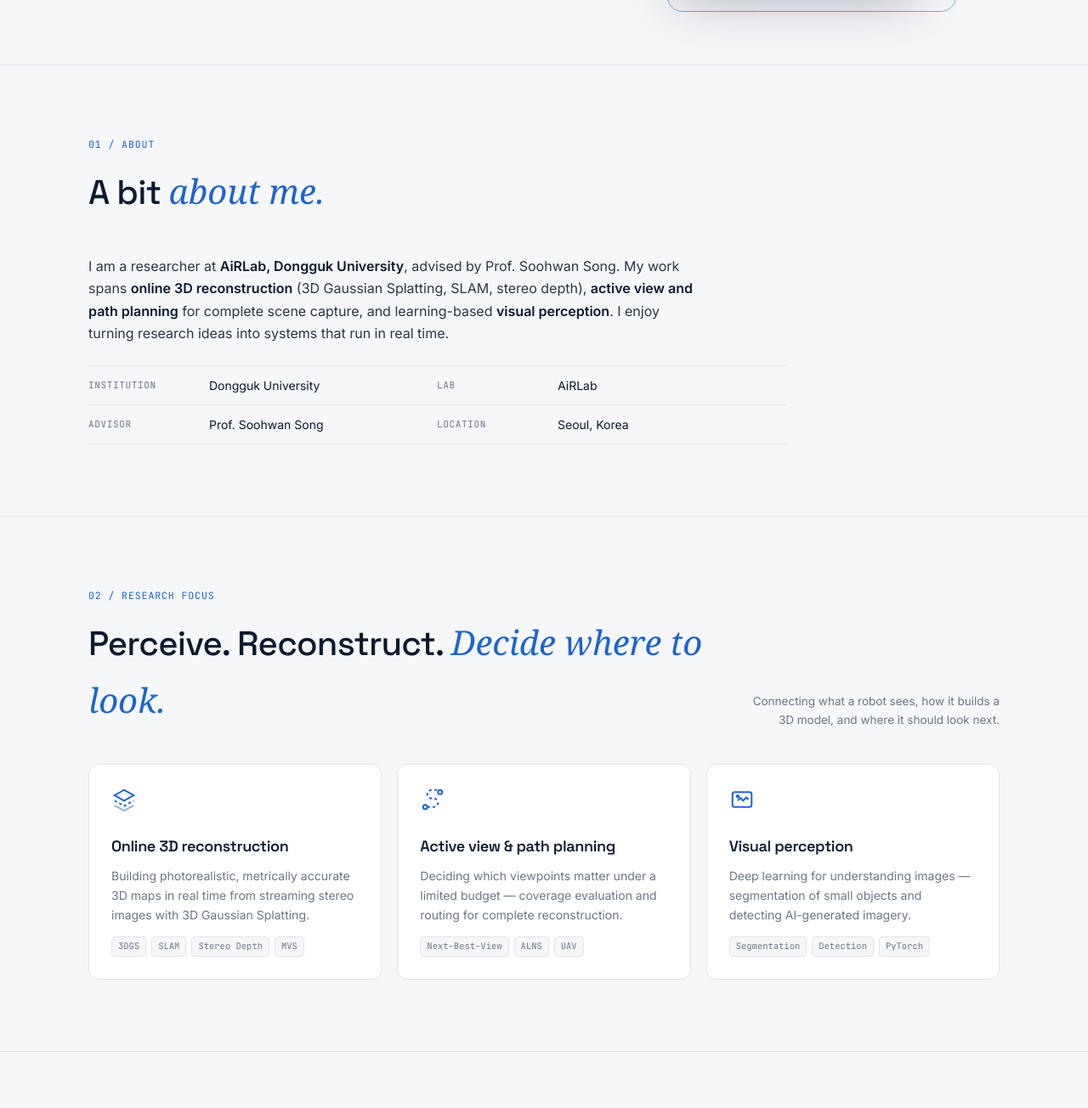
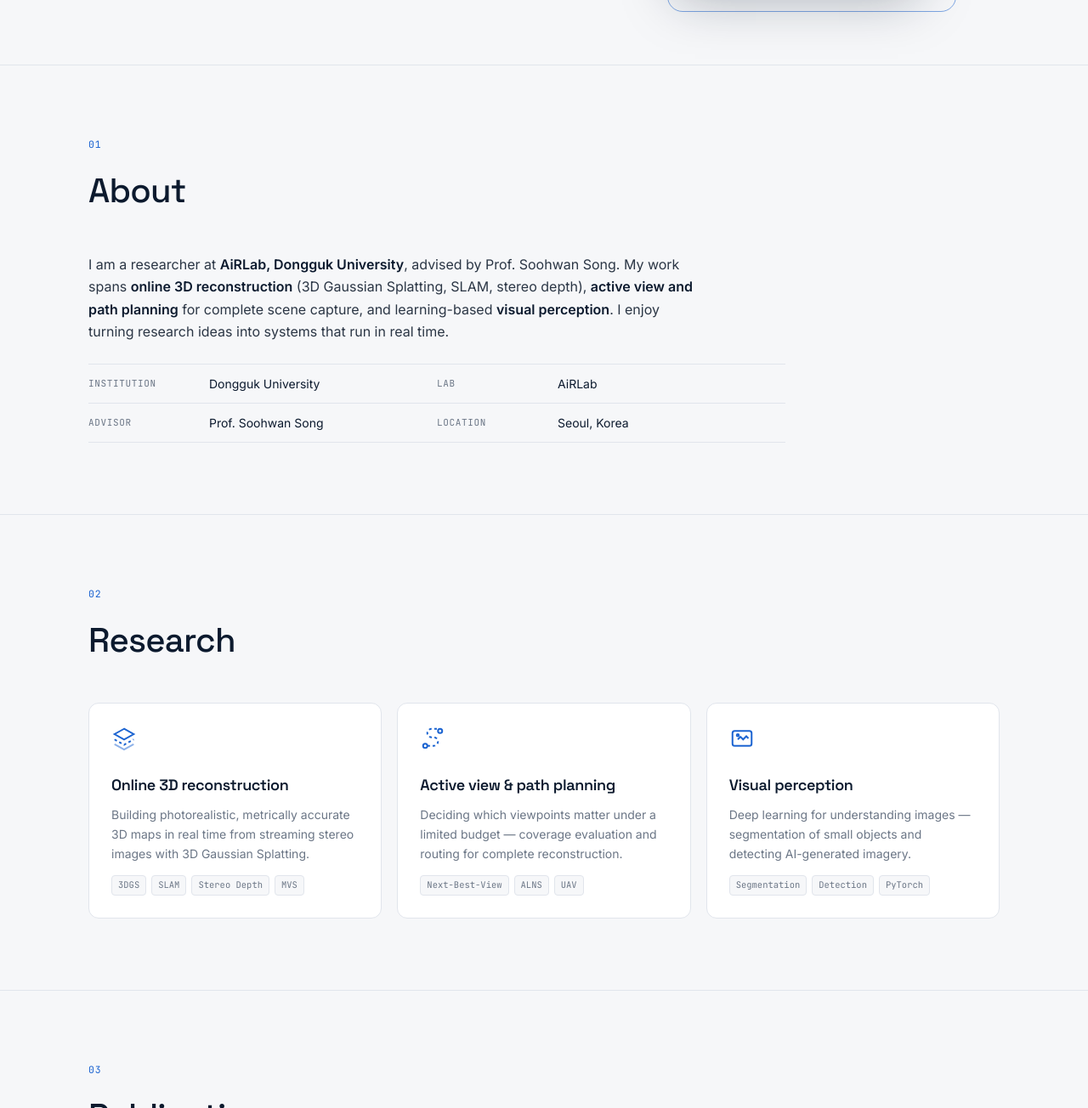
Before and after one commit to lsk1233/lsk1233.github.io, a Jekyll site: the page site/index.html, which Jekyll copies as it is, in a window 1280 px wide and 1400 px high, scrolled down 466 px, cut to the strip 96-1400 px from the top of the window. Shown: the whole strip at 85% size. Built offline with Jekyll 4.4.1, drawn with Linux system fonts in a browser that asks for light colours; some web fonts are replaced; some of the changed text lies outside the part shown.

Commit message:
Section titles as plain names

```diff
--- a/site/index.html
+++ b/site/index.html
@@ -217,6 +217,7 @@ html[lang="ko"] .mono{letter-spacing:.04em}
 .portrait{margin:0;justify-self:center;position:relative;width:min(340px,80%)}
 .portrait::before{content:"";position:absolute;inset:18px -18px -18px 18px;border:1.5px solid var(--accent);border-radius:18px;opacity:.55}
 .portrait img{position:relative;width:100%;aspect-ratio:4/5;object-fit:cover;border-radius:18px;background:var(--surface);box-shadow:0 30px 60px -30px rgba(12,26,46,.35)}
+.contact h2.plain{font-family:"Space Grotesk","Noto Sans KR",Inter,sans-serif;font-weight:500;font-size:clamp(28px,3.6vw,40px);letter-spacing:-.02em;margin-bottom:12px}
 .reveal{opacity:0;transform:translateY(14px);transition:opacity .6s ease,transform .6s ease}
 .reveal.in{opacity:1;transform:none}
 @media (prefers-reduced-motion:reduce){.reveal{opacity:1;transform:none;transition:none}html{scroll-behavior:auto}}
@@ -279,7 +280,7 @@ html[lang="ko"] .mono{letter-spacing:.04em}
 <!-- ============ 01 ABOUT ============ -->
 <section id="about"><div class="wrap">
   <div class="sec-head reveal">
-    <div><div class="mono" data-ko="01 / 소개">01 / About</div><h2 data-ko="저를 &lt;span class=&quot;serif&quot;&gt;소개합니다.&lt;/span&gt;">A bit <span class="serif">about me.</span></h2></div>
+    <div><div class="mono">01</div><h2 data-ko="소개">About</h2></div>
   </div>
   <div class="about reveal">
     <div>
@@ -297,8 +298,7 @@ html[lang="ko"] .mono{letter-spacing:.04em}
 <!-- ============ 02 RESEARCH FOCUS ============ -->
 <section id="research"><div class="wrap">
   <div class="sec-head reveal">
-    <div><div class="mono" data-ko="02 / 연구 분야">02 / Research Focus</div><h2 data-ko="인식하고, 복원하고, &lt;span class=&quot;serif&quot;&gt;어디를 볼지 정합니다.&lt;/span&gt;">Perceive. Reconstruct. <span class="serif">Decide where to look.</span></h2></div>
-    <p data-ko="로봇이 무엇을 보고, 어떻게 3D 모델을 만들고, 다음에 어디를 봐야 할지를 하나로 잇습니다.">Connecting what a robot sees, how it builds a 3D model, and where it should look next.</p>
+    <div><div class="mono">02</div><h2 data-ko="연구 분야">Research</h2></div>
   </div>
   <div class="focus">
     <div class="fcard reveal">
@@ -326,7 +326,7 @@ html[lang="ko"] .mono{letter-spacing:.04em}
 <!-- ============ 02 PUBLICATIONS ============ -->
 <section id="publications"><div class="wrap">
   <div class="sec-head reveal">
-    <div><div class="mono" data-ko="03 / 논문">03 / Publications</div><h2 data-ko="아이디어에서 &lt;span class=&quot;serif&quot;&gt;논문까지.&lt;/span&gt;">From ideas to <span class="serif">published research.</span></h2></div>
+    <div><div class="mono">03</div><h2 data-ko="논문">Publications</h2></div>
     <p><a class="u" href="#">Google Scholar ↗</a></p>
   </div>
   <div class="pgroup" data-k="conf">
@@ -365,7 +365,7 @@ html[lang="ko"] .mono{letter-spacing:.04em}
 <!-- ============ 03 PROJECTS ============ -->
 <section id="projects"><div class="wrap">
   <div class="sec-head reveal">
-    <div><div class="mono" data-ko="04 / 주요 프로젝트">04 / Selected Projects</div><h2 data-ko="연구를 &lt;span class=&quot;serif&quot;&gt;직접 구현하다.&lt;/span&gt;">Research, <span class="serif">in practice.</span></h2></div>
+    <div><div class="mono">04</div><h2 data-ko="프로젝트">Projects</h2></div>
     <p><a class="u" href="https://github.com/lsk1233?tab=repositories" data-ko="전체 저장소 ↗">All repositories ↗</a></p>
   </div>
   <div class="more" style="margin-top:0">
@@ -379,7 +379,7 @@ html[lang="ko"] .mono{letter-spacing:.04em}
 <!-- ============ 05 EXPERIENCE (timeline) ============ -->
 <section id="experience"><div class="wrap">
   <div class="sec-head reveal">
-    <div><div class="mono" data-ko="05 / 경력 · 학력">05 / Experience &amp; Education</div><h2 data-ko="걸어온 &lt;span class=&quot;serif&quot;&gt;길.&lt;/span&gt;">Along <span class="serif">the way.</span></h2></div>
+    <div><div class="mono">05</div><h2 data-ko="경력 · 학력">Experience &amp; Education</h2></div>
   </div>
   <div class="cols">
     <div class="reveal">
@@ -404,8 +404,8 @@ html[lang="ko"] .mono{letter-spacing:.04em}
 <!-- ============ CONTACT ============ -->
 <section id="contact"><div class="wrap contact">
   <div class="reveal">
-    <div class="mono" style="color:var(--accent);margin-bottom:14px" data-ko="연락하기">Let's connect</div>
-    <h2 data-ko="세상을 보고,&lt;br&gt;&lt;em&gt;3D로 다시 짓습니다.&lt;/em&gt;">See the world.<br><em>Rebuild it in 3D.</em></h2>
+    <div class="mono" style="color:var(--accent);margin-bottom:12px">06</div>
+    <h2 class="plain" data-ko="연락처">Contact</h2>
     <p data-ko="3D 비전, 복원, 로보틱스 분야의 연구 논의와 협업은 언제든 환영합니다.">Open to research discussions and collaborations on 3D vision, reconstruction, and robotics.</p>
   </div>
   <div class="reveal" style="padding-top:34px">
```
